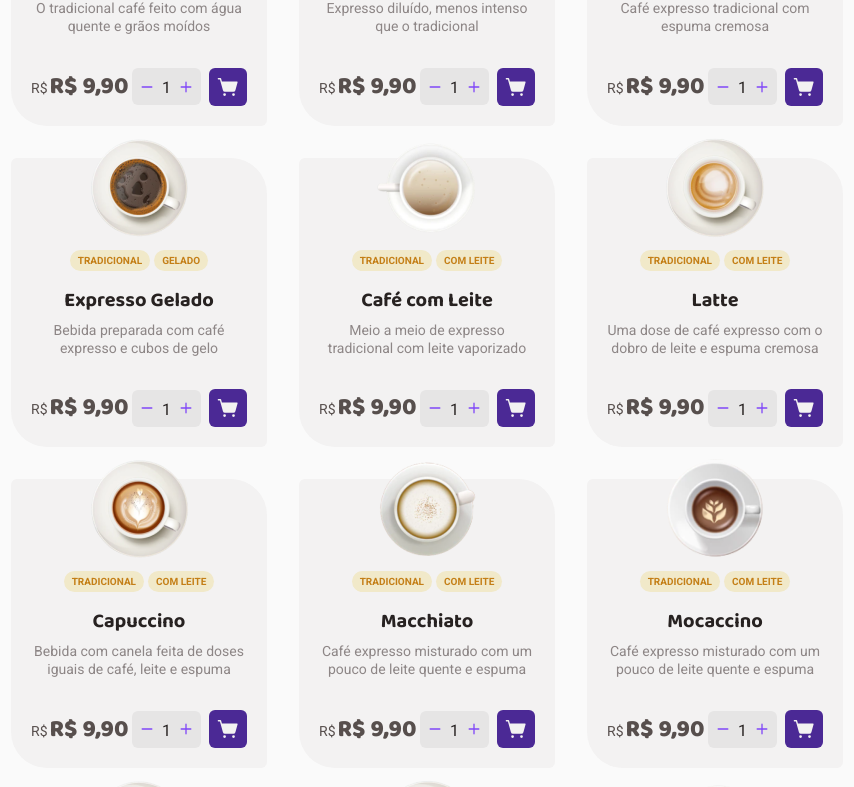
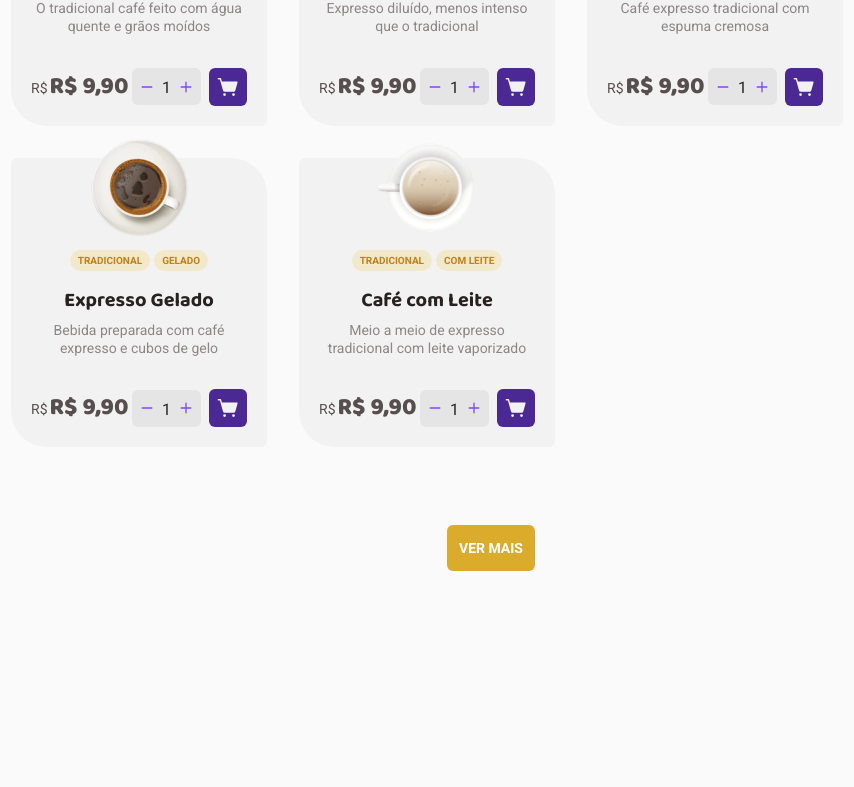
Before and after one commit to anaclaraaraujo/graodeouro, a React (Vite) app: page / in a window 1280 px wide. Shown: the part 1055-1842 px from the top of the page, without its empty margins (149-1003 px from the left). After the commit the page ends 1658 px from the top, so only its background shows below. Built offline with nearby package versions, Linux system fonts and the light colour scheme.

Commit message:
feat(home): add "View More" functionality to coffee listing

```diff
--- a/src/components/Filter/styles.ts
+++ b/src/components/Filter/styles.ts
@@ -5,7 +5,6 @@ interface FilterItemProps {
 }
 
 export const Container = styled.button<FilterItemProps>`
-
   display: flex;
   border-radius: 999px;
   border: 1px solid ${(props) => (
@@ -39,4 +38,6 @@ export const Container = styled.button<FilterItemProps>`
     props.$isSelected
     ? props.theme.colors['yellow-700']
     : 'transparent')};
+
+  white-space: nowrap;
 `;
--- a/src/components/Header/styles.ts
+++ b/src/components/Header/styles.ts
@@ -15,6 +15,14 @@ export const HeaderContainer = styled.header`
   z-index: 5;
 
   padding: 3.2rem 16rem;
+
+  @media (max-width: 768px) {
+    padding: 2rem 2.4rem;
+
+    img {
+      width: 5rem;
+    }
+  }
 `;
 
 export const HeaderNav = styled.div`
@@ -67,4 +75,19 @@ export const HeaderButton = styled.button<{ $variant: 'purple' | 'yellow' }>`
        svg { color: ${(props) => props.theme.colors['purple-700']}; }
     `
   }
+
+
+  @media (max-width: 414px) {
+    min-width: 3rem;
+    height: 3rem;
+    font-size: 1.4rem;
+
+    svg {
+      width: 1.6rem;
+    }
+
+    span {
+      font-size: 1rem;
+    }
+  }
 `;
--- a/src/pages/Checkout/styles.ts
+++ b/src/pages/Checkout/styles.ts
@@ -5,11 +5,16 @@ export const Container = styled.label`
   max-width: 112rem;
 
   margin-top: 10.4rem;
-
   padding: 4rem 16rem;
 
   display: flex;
   gap: 3.2rem;
+
+  @media (max-width: 414px) {
+    padding: 2rem 2.4rem;
+
+    flex-direction: column;
+  }
 `;
 
 export const InfoContainer = styled.div`
@@ -39,13 +44,18 @@ export const FormsContainer = styled.div`
   display: flex;
   flex-direction: column;
   gap: 3.2rem;
+
+  @media (max-width: 414px) {
+    min-width: 100%;
+    padding: 2rem;
+  }
 `;
 
 export const AddressContainer = styled(FormsContainer)``;
 
 export const Heading = styled.div`
   display: flex;
-  gap: 8px;
+  gap: 1rem;
 
   div {
     span {
@@ -61,6 +71,7 @@ export const Heading = styled.div`
 export const AddressHeading = styled(Heading)`
   svg {
     color: ${(props) => props.theme.colors['yellow-700']};
+    width: 3.2rem;
   }
 `;
 
@@ -73,6 +84,14 @@ export const AddressForm = styled.div`
     'neighborhood city state';
   grid-template-columns: 20rem 1fr 6rem;
   grid-gap: 1.6rem 1.2rem;
+
+
+  @media (max-width: 414px) {
+    display: flex;
+    flex-direction: column;
+
+    width: 100%;
+  }
 `;
 
 export const PaymentContainer = styled(FormsContainer)``
@@ -80,6 +99,7 @@ export const PaymentContainer = styled(FormsContainer)``
 export const PaymentHeading = styled(Heading)`
   svg {
     color: ${(props) => props.theme.colors['purple-500']};
+    width: 3.2rem;
   }
 `;
 
@@ -93,6 +113,10 @@ export const PaymentOptions = styled.div`
     align-items: center;
     justify-content: space-between;
     gap: 1.2rem;
+
+    @media (max-width: 414px) {
+      flex-direction: column;
+    }
   }
 `;
 
@@ -119,6 +143,23 @@ export const Coffee = styled.div`
 
   > aside {
     font-weight: bold;
+  }
+
+  @media (max-width: 414px) {
+    flex-direction: column;
+    align-items: flex-end;
+    gap: 2rem;
+
+    > div {
+      > img {
+        width: 4rem;
+        height: 4rem;
+      }
+
+      > div {
+        gap: 1rem;
+      }
+  }
   }
 `;
 
@@ -169,7 +210,12 @@ export const CartTotal = styled.div`
   p {
     margin-bottom: 1.6rem;
   }
-`
+
+  @media (max-width: 414px) {
+    padding: 2rem;
+    min-width: 100%;
+  }
+`;
 
 export const CartTotalInfo = styled.div`
   display: flex;
@@ -196,7 +242,7 @@ export const CartTotalInfo = styled.div`
       font-weight: bold;
     }
   }
-`
+`;
 
 export const CheckoutButton = styled.button`
   margin-top: 2.4rem;
--- a/src/pages/Home/index.tsx
+++ b/src/pages/Home/index.tsx
@@ -1,8 +1,8 @@
+import { useMemo, useState } from 'react';
 import imgHero from '/images/hero.png';
 import { Coffee, Package, ShoppingCart, Timer } from '@phosphor-icons/react';
 import { Card } from '../../components/Card';
 import { coffees } from '../../../data.json';
-import { useMemo, useState } from 'react';
 import { FilterItem } from '../../components/Filter';
 import {
   Container,
@@ -14,25 +14,18 @@ import {
   CoffeeList,
   CoffeeHeader,
   Filter,
-  CoffeeContainer }
-from './styles';
+  CoffeeContainer,
+  ButtonSeeMore
+} from './styles';
 
 export function Home() {
-
   const [selectedTag, setSelectedTag] = useState<string | null>(null);
+  const [visibleItems, setVisibleItems] = useState(5); // Estado para controlar quantos itens mostrar inicialmente
 
   const filterCoffees = (coffee: typeof coffees[0]) => {
     if (!selectedTag) return true;
     return coffee.tags.includes(selectedTag);
-  }
-
-  // const coffeeTags = [
-  //   'tradicional',
-  //   'especial',
-  //   'com leite',
-  //   'alcoólico',
-  //   'gelado',
-  // ];
+  };
 
   const filteredCoffees = useMemo(() => {
     return coffees.filter(filterCoffees);
@@ -40,6 +33,9 @@ export function Home() {
 
   const coffeeTags = Array.from(new Set(coffees.flatMap(coffee => coffee.tags)));
 
+  const handleShowMore = () => {
+    setVisibleItems((prev) => prev + 5);
+  };
 
   return (
     <Container>
@@ -50,7 +46,7 @@ export function Home() {
             <p>Com o Coffee Delivery você recebe seu café onde estiver, a qualquer hora</p>
           </Heading>
           <Info>
-          <Item $variant="yellow-700">
+            <Item $variant="yellow-700">
               <ShoppingCart size={32} weight="fill" aria-label="Carrinho de compras" />
               <span>Compra simples e segura</span>
             </Item>
@@ -76,6 +72,13 @@ export function Home() {
         <CoffeeHeader>
           <h1>Nossos cafés</h1>
           <Filter>
+            <FilterItem
+              key="todos"
+              label="Todos"
+              $isSelected={selectedTag === null || selectedTag === ''}
+              onSelect={() => setSelectedTag(null)}
+            />
+
             {coffeeTags.map(tag => (
               <FilterItem
                 key={tag}
@@ -84,24 +87,24 @@ export function Home() {
                 onSelect={() => setSelectedTag(tag)}
               />
             ))}
-            <FilterItem
-              key="todos"
-              label="Todos"
-              $isSelected={selectedTag === null || selectedTag === ''}
-              onSelect={() => setSelectedTag(null)}
-            />
           </Filter>
         </CoffeeHeader>
         <CoffeeList>
-          <CoffeeList>
           {filteredCoffees.length > 0 ? (
-            filteredCoffees.map(coffee => <Card key={coffee.id} coffee={coffee} />)
+            filteredCoffees.slice(0, visibleItems).map(coffee => (
+              <Card key={coffee.id} coffee={coffee} />
+            ))
           ) : (
             <p>Nenhum café encontrado para os filtros selecionados.</p>
           )}
-          </CoffeeList>
+
         </CoffeeList>
+        {visibleItems < filteredCoffees.length && (
+          <ButtonSeeMore onClick={handleShowMore}>
+            Ver Mais
+          </ButtonSeeMore>
+        )}
       </CoffeeContainer>
-    </Container >
-  )
+    </Container>
+  );
 }
--- a/src/pages/Home/styles.ts
+++ b/src/pages/Home/styles.ts
@@ -17,6 +17,23 @@ export const Hero = styled.div`
   gap: 5.6rem;
   align-items: center;
   justify-content: space-between;
+
+  @media (max-width: 768px) {
+    flex-direction: column;
+    padding: 2rem 2.4rem;
+
+    img {
+      max-width: 100%;
+    }
+  }
+
+  @media (max-width: 768px) {
+    padding: 2rem;
+
+    img {
+      display: none;
+    }
+  }
 `;
 
 export const HeroContent = styled.div`
@@ -25,6 +42,10 @@ export const HeroContent = styled.div`
   flex-direction: column;
   justify-content: space-between;
   gap: 6.6rem;
+
+  @media (max-width: 768px) {
+    max-width: 100%;
+  }
 `;
 
 export const Heading = styled.div`
@@ -54,6 +75,11 @@ export const Info = styled.div`
   display: grid;
   grid-template-columns: 1fr 1fr;
   grid-row-gap: 2rem;
+
+  @media (max-width: 414px) {
+    display: flex;
+    flex-direction: column;
+  }
 `;
 
 export const Item = styled.div<{ $variant: 'yellow-700' | 'gray-800' | 'yellow-500' | 'purple-500' }>`
@@ -84,6 +110,17 @@ export const CoffeeContainer = styled.section`
   display: flex;
   flex-direction: column;
   gap: 5.4rem;
+
+  align-items: center;
+
+  @media (max-width: 414px) {
+    flex-direction: column;
+    padding: 2rem 2.4rem;
+  }
+
+  @media (max-width: 768px) {
+    padding: 2rem 2.4rem;
+  }
 `;
 
 export const CoffeeHeader = styled.div`
@@ -101,16 +138,57 @@ export const CoffeeHeader = styled.div`
       font-family: "Baloo 2", serif;
       color: ${(props) => props.theme.colors['gray-900']};
     }
+
+  @media (max-width: 768px) {
+    flex-direction: column;
+    align-items: flex-start;
+    gap: 1.6rem;
+  }
 `;
 
 export const Filter = styled.div`
   display: flex;
   align-items: center;
   gap: .8rem;
+
+  @media (max-width: 768px) {
+    width: 100%;
+    overflow: scroll;
+
+    scrollbar-width: none;
+
+    &::-webkit-scrollbar {
+      display: none;
+    }
+  }
 `;
 
 export const CoffeeList = styled.div`
   display: flex;
   flex-wrap: wrap;
   gap: 3.2rem;
+
+  @media (max-width: 768px) {
+    justify-content: center;
+    justify-content: space-around;
+  }
 `;
+
+export const ButtonSeeMore = styled.button`
+  margin-top: 2.4rem;
+  max-width: 31rem;
+  padding: 1.2rem;
+  text-transform: uppercase;
+
+  ${(props) => props.theme.fonts.buttonG};
+  color: ${(props) => props.theme.colors.white};
+  background-color: ${(props) => props.theme.colors['yellow-500']};
+
+  transition: all 0.2s;
+
+  &:hover {
+    background-color: ${(props) => props.theme.colors['yellow-700']};
+  }
+
+  border-radius: 6px;
+`;
--- a/src/pages/Success/styles.ts
+++ b/src/pages/Success/styles.ts
@@ -16,13 +16,23 @@ export const Container = styled.main`
   img {
     margin-bottom: -1.3rem;
   }
-`
+
+  @media (max-width: 414px) {
+    padding: 2rem 2.4rem;
+
+    flex-direction: column;
+
+    img {
+      width: 100%;
+    }
+  }
+`;
 
 export const Order = styled.section`
   display: flex;
   flex-direction: column;
   gap: 4rem;
-`
+`;
 
 export const Heading = styled.div`
   display: flex;
@@ -38,7 +48,7 @@ export const Heading = styled.div`
     ${(props) => props.theme.fonts.textL};
     color: ${(props) => props.theme.colors['gray-900']};
   }
-`
+`;
 
 export const Info = styled.div`
   border: 1px solid;
@@ -49,7 +59,7 @@ export const Info = styled.div`
   background-origin: border-box;
   background-image: ${(props) =>
     `linear-gradient(to bottom right, ${props.theme.colors['yellow-500']}, ${props.theme.colors['purple-500']})`};
-`
+`;
 
 export const InfoContent = styled.div`
   padding: 4rem;
@@ -75,4 +85,8 @@ export const InfoContent = styled.div`
     display: flex;
     flex-direction: column;
   }
-`
+
+  @media (max-width: 414px) {
+    padding: 2rem;
+  }
+`;
```
